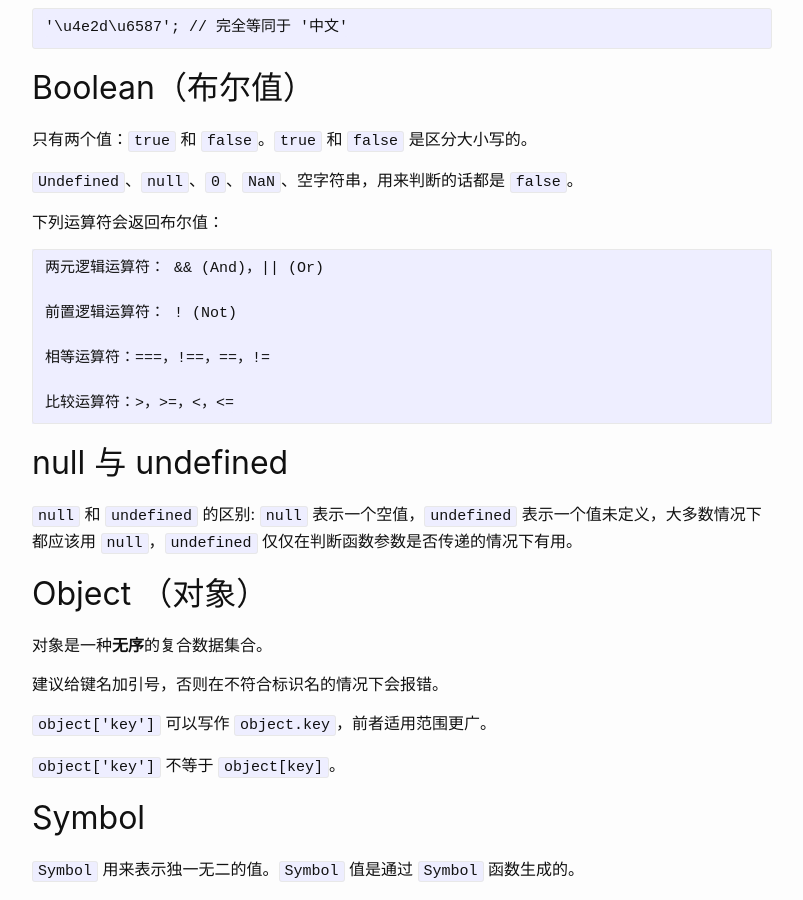
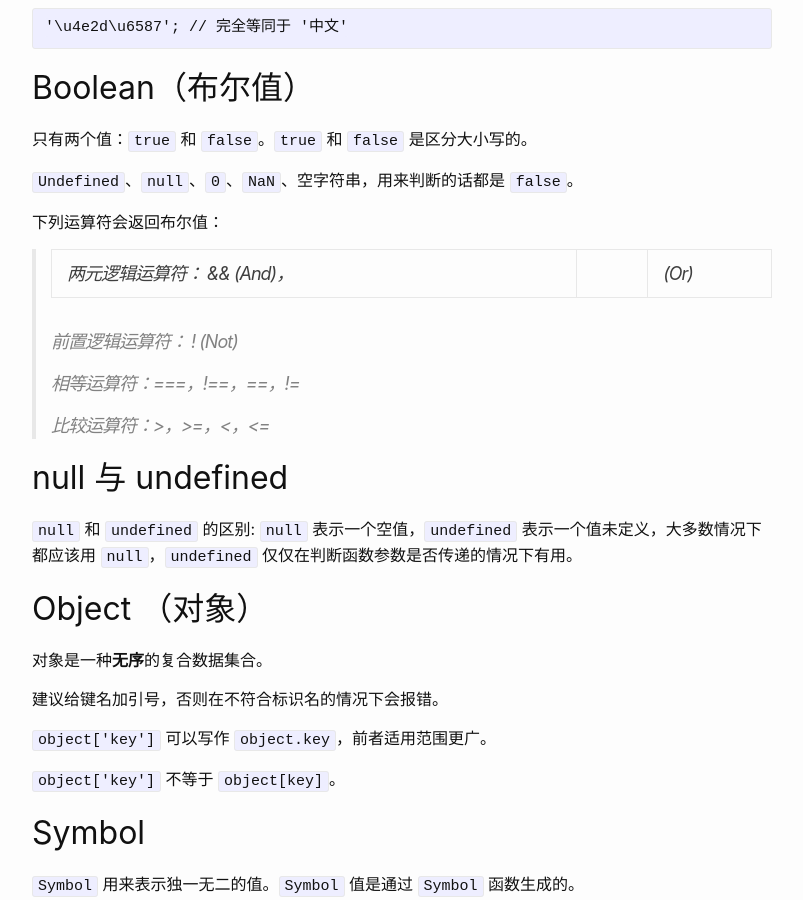
Before and after one commit to mokunshao/mokunshao.github.io, a Jekyll site: the page built from _posts/2018-08-22-javascript-data-types.md, in a window 1280 px wide and 900 px high, scrolled down 1599 px. Shown: the whole window, without its empty margins (238-1041 px from the left). Built offline with Jekyll 4.4.1, drawn with Linux system fonts in a browser that asks for light colours; our own code applies the rules of GitHub Pages for plain Markdown files.

Commit message:
Revert "修改错误"
This reverts commit bd5aadab1051486edde6b8417755791ee25d27c8.

````diff
--- a/_posts/2018-08-22-javascript-data-types.md
+++ b/_posts/2018-08-22-javascript-data-types.md
@@ -76,15 +76,13 @@
 
 下列运算符会返回布尔值：
 
-```
-两元逻辑运算符： && (And)，|| (Or)
-
-前置逻辑运算符： ! (Not)
-
-相等运算符：===，!==，==，!=
-
-比较运算符：>，>=，<，<=
-```
+> 两元逻辑运算符： && (And)，|| (Or)
+>
+> 前置逻辑运算符： ! (Not)
+>
+> 相等运算符：===，!==，==，!=
+>
+> 比较运算符：>，>=，<，<=
 
 ## null 与 undefined
 
````
